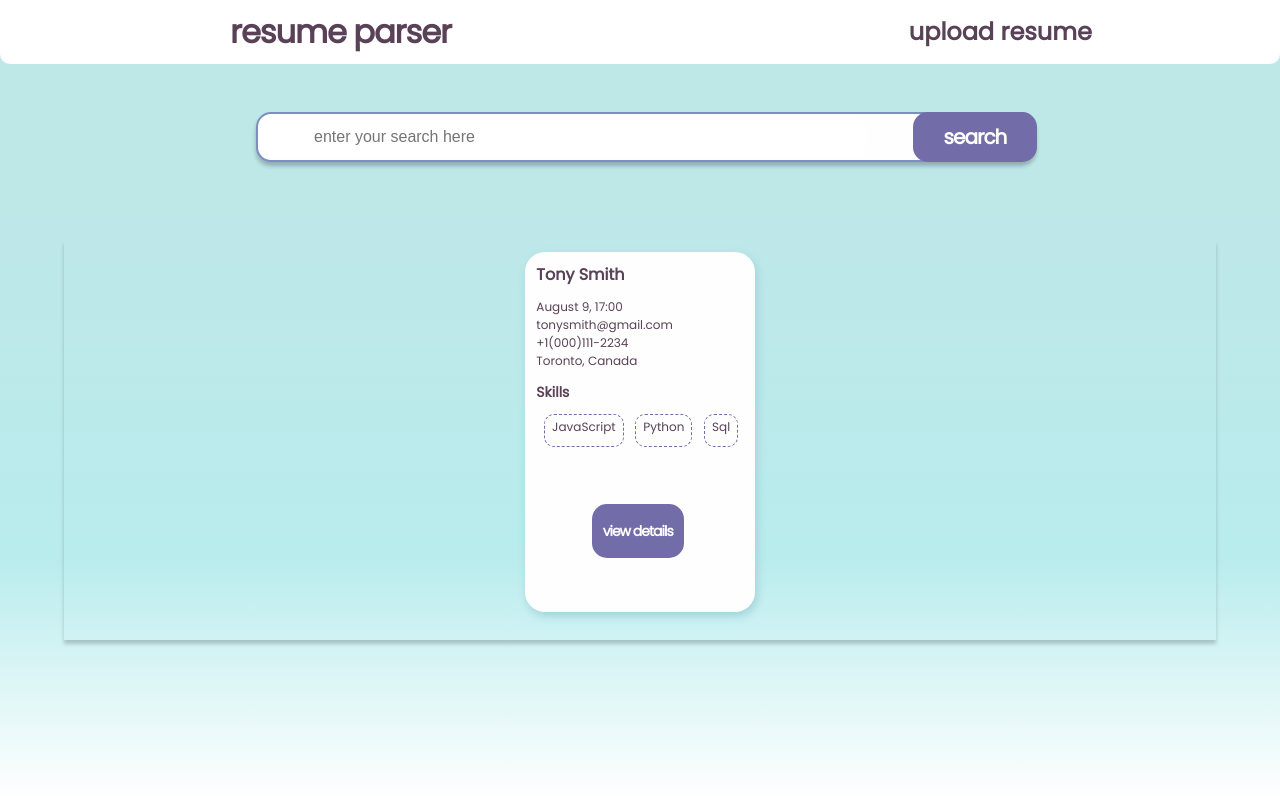
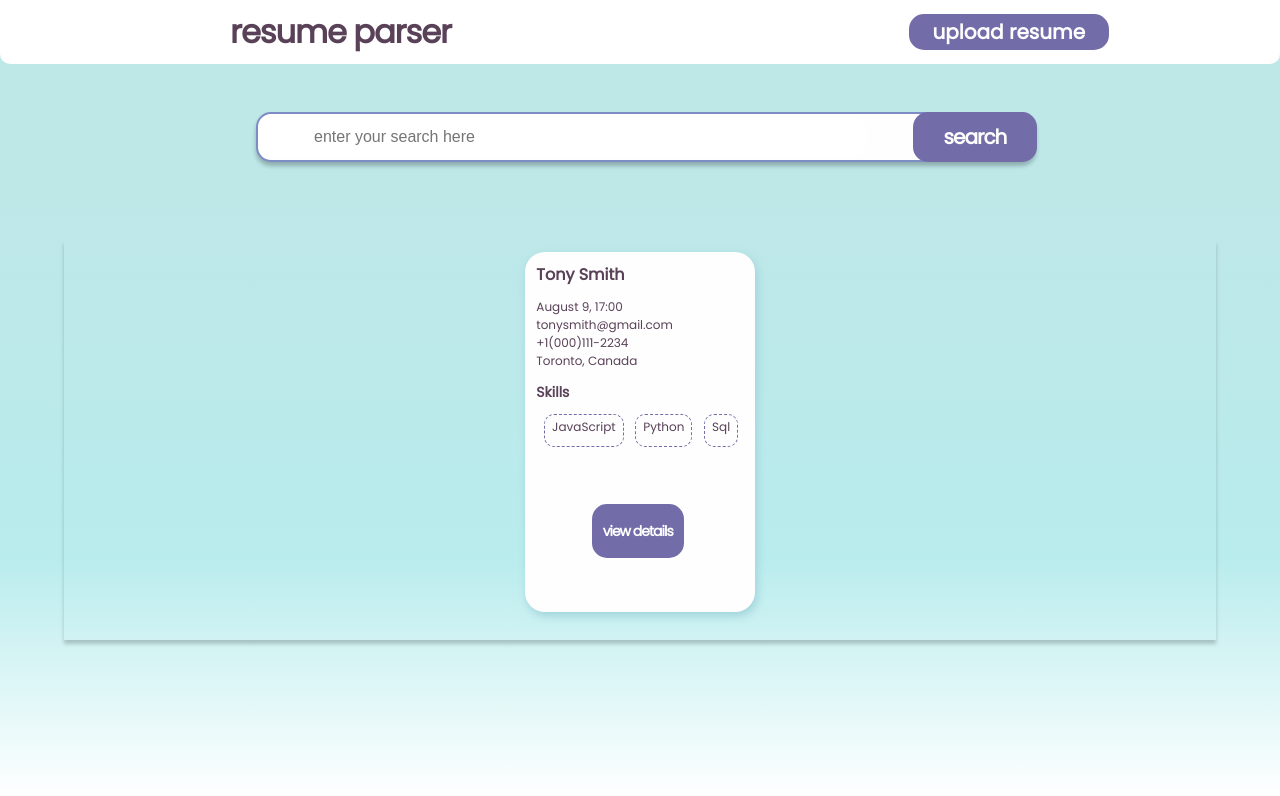
Before and after one commit to RRay6/react-resume-dashboard, a React (Create React App) app: page / in a window 1280 px wide. Shown: the top 796 px of the page. Built offline with nearby package versions, Linux system fonts and the light colour scheme.

Commit message:
Changed upload resume span to button.

```diff
--- a/src/App.css
+++ b/src/App.css
@@ -37,21 +37,25 @@
 
 .uploadResume {
   position: absolute;
-  width: 186px;
+  width: 200px;
   height: 36px;
   left: 71%;
   top: 14px;
+  background: #726DA8;
+  border: none;
+  border-radius: 15px;
 
   /* Text */
+  font-family: 'Poppins';
   font-weight: 600;
-  font-size: 24px;
-  line-height: 36px;
+  font-size: 20px;
+  line-height: 22px;
   text-transform: lowercase;
-  color: #594157;
+  color: #FEFEFE;
 }
 
 .uploadResume:hover {
-  color: #d730c9;
+  background: #d730c9;
   cursor: pointer;
 }
 
--- a/src/App.js
+++ b/src/App.js
@@ -4,6 +4,7 @@ import Modal from 'react-modal';
 import { ToastContainer, toast } from 'react-toastify';
 import { Slide, Zoom, Flip, Bounce } from 'react-toastify';
 import 'react-toastify/dist/ReactToastify.css';
+import ResumeTile from './components/ResumeTile'
 
 Modal.setAppElement('#root');
 
@@ -23,7 +24,7 @@ function App() {
       {/* Navigation bar with: title + resume upload link */}
       <nav>
         <span className="title">resume parser</span>
-        <span className="uploadResume" onClick={() => setModalIsOpen(true)}> upload resume </span>
+        <button className="uploadResume" onClick={() => setModalIsOpen(true)}> upload resume </button>
       </nav>
 
       {/* Popup overlay for the resume submission UI */}
@@ -49,22 +50,7 @@ function App() {
 
       {/* Resume summary tiles */}
       <div className="resumeTilesBoard">
-        <div className="resumeTile">
-          <h1>Tony Smith</h1>
-          <div>
-            August 9, 17:00 <br />
-            tonysmith@gmail.com <br />
-            +1(000)111-2234 <br />
-            Toronto, Canada <br />
-          </div>
-          <h2>Skills</h2>
-          <div className="resumeSkillsContainer">
-            <div className="resumeSkill">JavaScript</div>
-            <div className="resumeSkill">Python</div>
-            <div className="resumeSkill">Sql</div>
-          </div>
-          <button onClick={testClick}>View Details</button>
-        </div>
+        <ResumeTile testClick={testClick}/>
       </div>
 
       <ToastContainer
--- /dev/null
+++ b/src/components/ResumeTile.js
@@ -0,0 +1,22 @@
+import React from 'react'
+
+export default function ResumeTile({testClick}) {
+  return (
+    <div className="resumeTile">
+    <h1>Tony Smith</h1>
+    <div>
+      August 9, 17:00 <br />
+      tonysmith@gmail.com <br />
+      +1(000)111-2234 <br />
+      Toronto, Canada <br />
+    </div>
+    <h2>Skills</h2>
+    <div className="resumeSkillsContainer">
+      <div className="resumeSkill">JavaScript</div>
+      <div className="resumeSkill">Python</div>
+      <div className="resumeSkill">Sql</div>
+    </div>
+    <button onClick={testClick}>View Details</button>
+  </div>
+  )
+}
```
